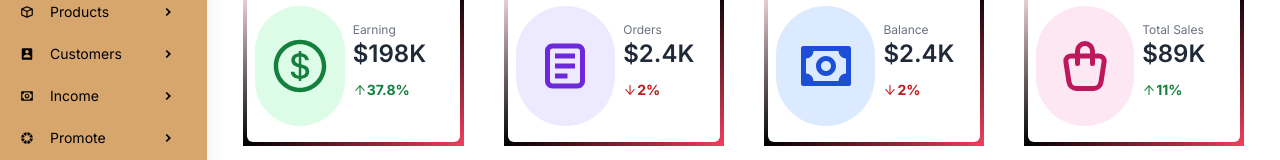
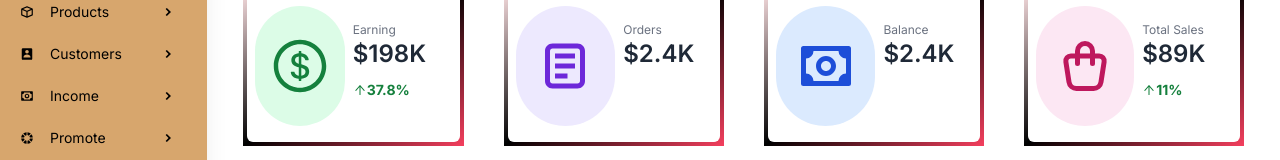
Before and after one commit to Vineet-23/Fitpeo-dashboard, a React (Vite) app: page / in a window 1280 px wide. Shown: the part 130-290 px from the top of the page. Built offline with nearby package versions, Linux system fonts and the light colour scheme.

Commit message:
Update DashCard.jsx

```diff
--- a/src/core/components/DashCard.jsx
+++ b/src/core/components/DashCard.jsx
@@ -1,46 +1,29 @@
-import { useId } from 'react'
-import { AiOutlineArrowUp, AiOutlineArrowDown } from 'react-icons/ai'
+import React from 'react';
+import { useId } from 'react';
+import { AiOutlineArrowUp, AiOutlineArrowDown } from 'react-icons/ai';
 
 const DashCard = ({ card }) => {
-  const { color, label, rate, amount, icon } = card
-  const uid = useId()
+  const { color, label, rate, amount, icon } = card;
+  const uid = useId();
 
   return (
-    <div
-      className='flex justify-evenly items-center px-2 py-4 rounded-md bg-white w-full'
-      key={uid}
-    >
-      <div
-        className={`grid place-items-center rounded-full h-[120px] w-[120px] text-6xl ${color}`}
-      >
+    <div className='flex justify-evenly items-center px-2 py-4 rounded-md bg-white w-full' key={uid}>
+      <div className={`grid place-items-center rounded-full h-[120px] w-[120px] text-6xl ${color}`}>
         {icon}
       </div>
       <div className='pl-2'>
         <p className='text-gray-500 text-xs text-left'>{label}</p>
-        <p className='text-gray-800 text-2xl text-left font-semibold'>
-          ${amount}K
-        </p>
+        <p className='text-gray-800 text-2xl text-left font-semibold'>${amount}K</p>
         <p className='flex justify-start items-center text-sm text-left'>
-          {rate > 10 ? (
-            <>
-              <span className='font-bold text-green-700'>
-                <AiOutlineArrowUp />
-              </span>
-              <span className='font-bold text-green-700'>{rate}%</span>
-            </>
-          ) : (
-            <>
-              <span className='font-bold text-red-700'>
-                <AiOutlineArrowDown />
-              </span>
-              <span className='font-bold text-red-700'>{rate}%</span>
-            </>
-          )}
+          <span className={`font-bold text-${rate > 10 ? 'green' : 'red'}-700`}>
+            {rate > 10 ? <AiOutlineArrowUp /> : <AiOutlineArrowDown />}
+          </span>
+          <span className={`font-bold text-${rate > 10 ? 'green' : 'red'}-700`}>{rate}%</span>
           <span>this month</span>
         </p>
       </div>
     </div>
-  )
-}
+  );
+};
 
-export default DashCard
+export default DashCard;
```
